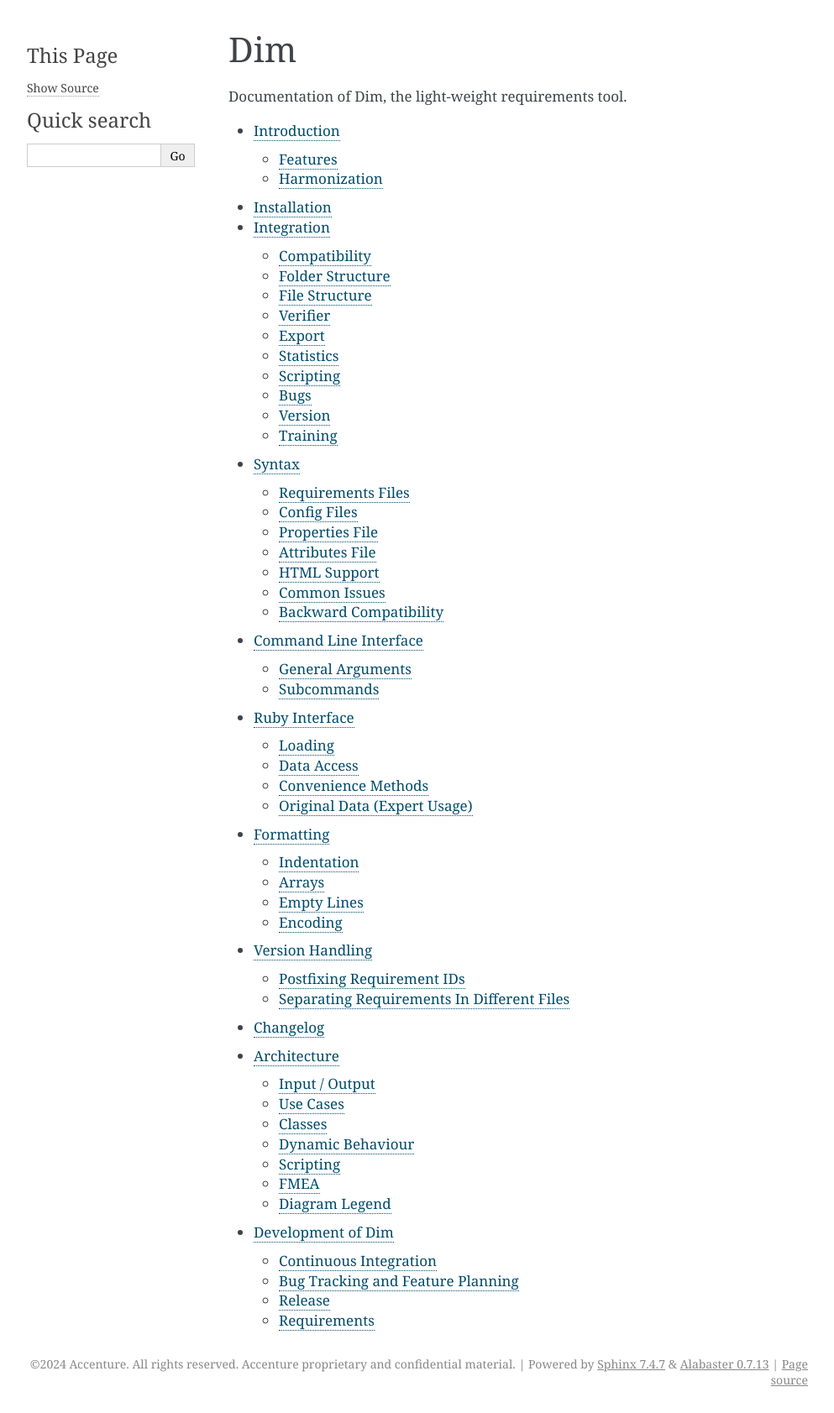
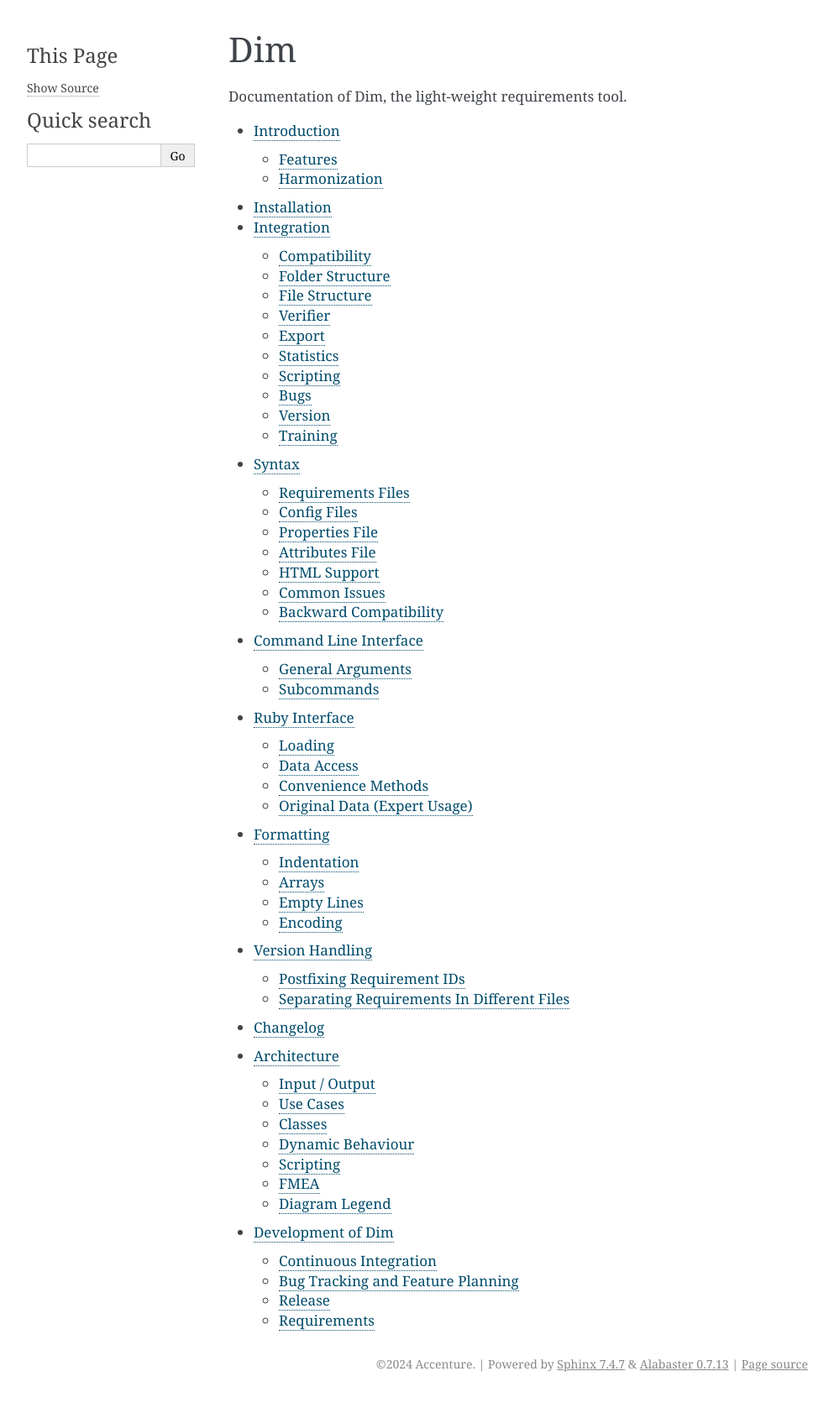
Before and after one commit to sudeeptarlekar/dox, a Sphinx documentation site: the page built from dim/documentation/source/index.rst, in a window 1280 px wide. Shown: the whole page at 84% size, without its empty margins (148-1141 px from the left). Built offline with Sphinx 7.4.7, drawn with Linux system fonts in a browser that asks for light colours; pages that are not in the unit, such as notebooks, are missing from menus.

Commit message:
Fix copyright and build status in documentation

```diff
--- a/dim/documentation/source/conf.py
+++ b/dim/documentation/source/conf.py
@@ -7,10 +7,7 @@
 
 project = "Dim"
 author = "Accenture"
-copyright = (
-    f"{datetime.now().year} Accenture. All rights reserved. "
-    f"Accenture proprietary and confidential material"
-)
+copyright = f"{datetime.now().year} Accenture"
 
 html_context = {"document_status_default": "Released", "data_classification_default": None}
 
--- a/documentation/source/conf.py
+++ b/documentation/source/conf.py
@@ -7,10 +7,7 @@
 
 project = "Dox"
 author = "Accenture"
-copyright = (
-    f"{datetime.now().year} Accenture. All rights reserved. "
-    f"Accenture proprietary and confidential material"
-)
+copyright = f"{datetime.now().year} Accenture"
 
 version = "1.0.0"
 
--- a/dox_trace/documentation/source/conf.py
+++ b/dox_trace/documentation/source/conf.py
@@ -7,10 +7,7 @@
 
 project = "dox_trace"
 author = "Accenture"
-copyright = (
-    f"{datetime.now().year} Accenture. All rights reserved. "
-    f"Accenture proprietary and confidential material"
-)
+copyright = f"{datetime.now().year} Accenture"
 
 global __version__
 exec(open(f"../../{project}/version.py", "r").read(), globals())
--- a/dox_util/documentation/source/conf.py
+++ b/dox_util/documentation/source/conf.py
@@ -7,10 +7,7 @@
 
 project = "dox_util"
 author = "Accenture"
-copyright = (
-    f"{datetime.now().year} Accenture. All rights reserved. "
-    f"Accenture proprietary and confidential material"
-)
+copyright = f"{datetime.now().year} Accenture"
 
 global __version__
 exec(open(f"../../{project}/version.py", "r").read(), globals())
```
Also changed, not shown: README.md (+8 -4 lines), dox_style/documentation/source/conf.py (+3 -4 lines), 1 other file.
